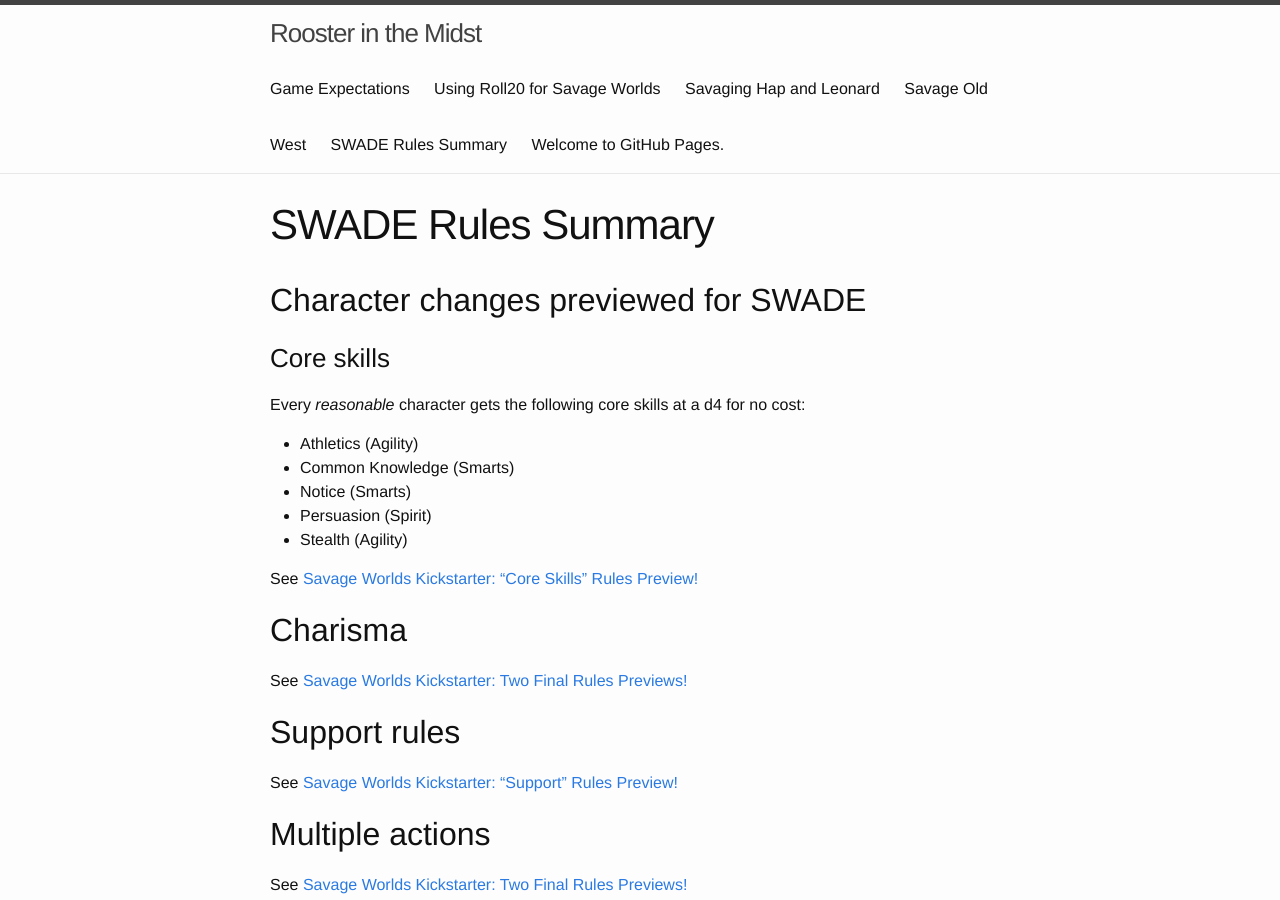
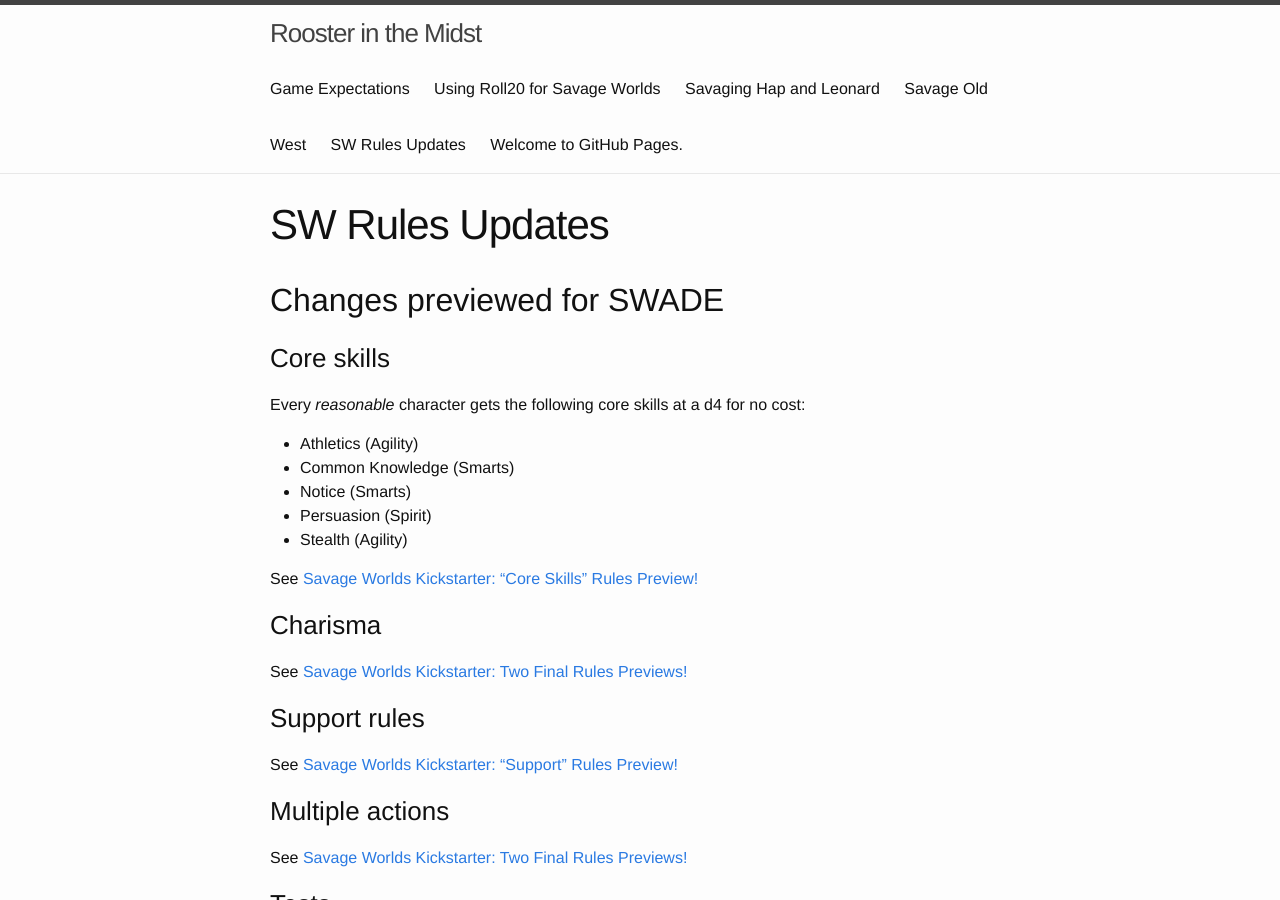
Before and after one commit to achall36/RoxvilleRooster.github.io, a Jekyll site: the page built from swade-rules-summary.md, in a window 1280 px wide and 900 px high. Built offline with Jekyll 4.4.1, drawn with Linux system fonts in a browser that asks for light colours; some of the changed lines change nothing that is shown; some of the changed text lies outside the part shown.

Commit message:
Update swade-rules-summary.md

```diff
--- a/swade-rules-summary.md
+++ b/swade-rules-summary.md
@@ -1,10 +1,10 @@
 ---
-title: SWADE Rules Summary
+title: SW Rules Updates
 layout: page
 permalink: /swade_rules/
 ---
 
-## Character changes previewed for SWADE
+## Changes previewed for SWADE
 
 ### Core skills
 
@@ -17,20 +17,20 @@
 
 See [Savage Worlds Kickstarter: “Core Skills” Rules Preview!](https://www.peginc.com/savage-worlds-kickstarter-core-skills-rules-preview/)
 
-## Charisma
+### Charisma
 
 See [Savage Worlds Kickstarter: Two Final Rules Previews!](https://www.peginc.com/savage-worlds-kickstarter-two-final-rules-previews/)
 
-## Support rules
+### Support rules
 
 See [Savage Worlds Kickstarter: “Support” Rules Preview!](https://www.peginc.com/savage-worlds-kickstarter-support-rules-preview/)
 
 
-## Multiple actions
+### Multiple actions
 
 See [Savage Worlds Kickstarter: Two Final Rules Previews!](https://www.peginc.com/savage-worlds-kickstarter-two-final-rules-previews/)
 
-## Tests
+### Tests
 
 To perform a Test, you describe the action and work with the GM to determine the appropriate skill.
 You then make the skill roll and the defender makes an opposed roll to resist using the attribute that the skill is linked to.
@@ -42,28 +42,29 @@
 
 See [Savage Worlds Kickstarter: “Test” Rules Preview!](https://www.peginc.com/savage-worlds-kickstarter-test-rules-preview/)
 
-## Chase rules
+### Chase rules
 
 _No longer available on Drive Thru RPG_
 
 
 ## Changes to core rules from Flash Gordon
 
-## New states
+### New states
 
 * Distracted: The character suffers −2 to all Trait rolls.
 * Vulnerable: Actions and attacks against the target are made at +2. Does not stack with the Drop (use only the highest).
 * Entangled: The character can’t move and is Distracted.
 * Bound: The character cannot move, is Distracted and Vulnerable, and cannot make physical actions other than attempting to break free.
 
+### Changes to skills
 
-### Athletics (Agility)
+#### Athletics (Agility)
 
 Athletics includes such physical skills as climbing, jumping, balancing, skiing, swimming, throwing, and catching.
 It also covers skills of hand-eye coordination and the use of core strength to perform bodily maneuvers.
 Athletics is also used in grappling.
 
-### Knowledge (Smarts)
+#### Knowledge (Smarts)
 
 Common knowledge skills are
 * Academia: catch-all knowledge skill that applies to liberal arts, psycho-social sciences, history, archeology, linguistics, anthropology, and related fields.
@@ -72,21 +73,21 @@
 * Occult: understanding of supernatural lore, creatures of myth and legend, religious practices and mysteries, and magical practices.
 * Science: familiarity with major fields of science for his day and age (e.g., chemistry, biology, physics, engineering, mathematics, botany, astronomy)
 
-### Performance (Spirit)
+#### Performance (Spirit)
 Characters can use performance skill to sing, dance, play instruments, or otherwise
 entertain crowds.
 
-### Thievery (Agility)
+#### Thievery (Agility)
 The thievery skill is used to perform actions involving lockpicking and safecracking, picking pockets and sleight of hand, setting and
 disabling traps, and similar acts of misdirection, sabotage, subterfuge, and manipulation.
 
-## Combat options
+### Changes to combat
 
-### Extreme range
+#### Extreme range
 A character who takes the Aim maneuver may disregard the +2 bonus to instead fire at Extreme Range (up to 4× a weapon’s Long
 Range), at a −8 penalty (or −6 with a scope). This applies to personal and vehicle-based weapons.
 
-### Grappling
+#### Grappling
 
 Grappling is an opposed Athletics roll and causes no damage. If the attacker
 wins, the defender is Entangled. If the attacker
```
